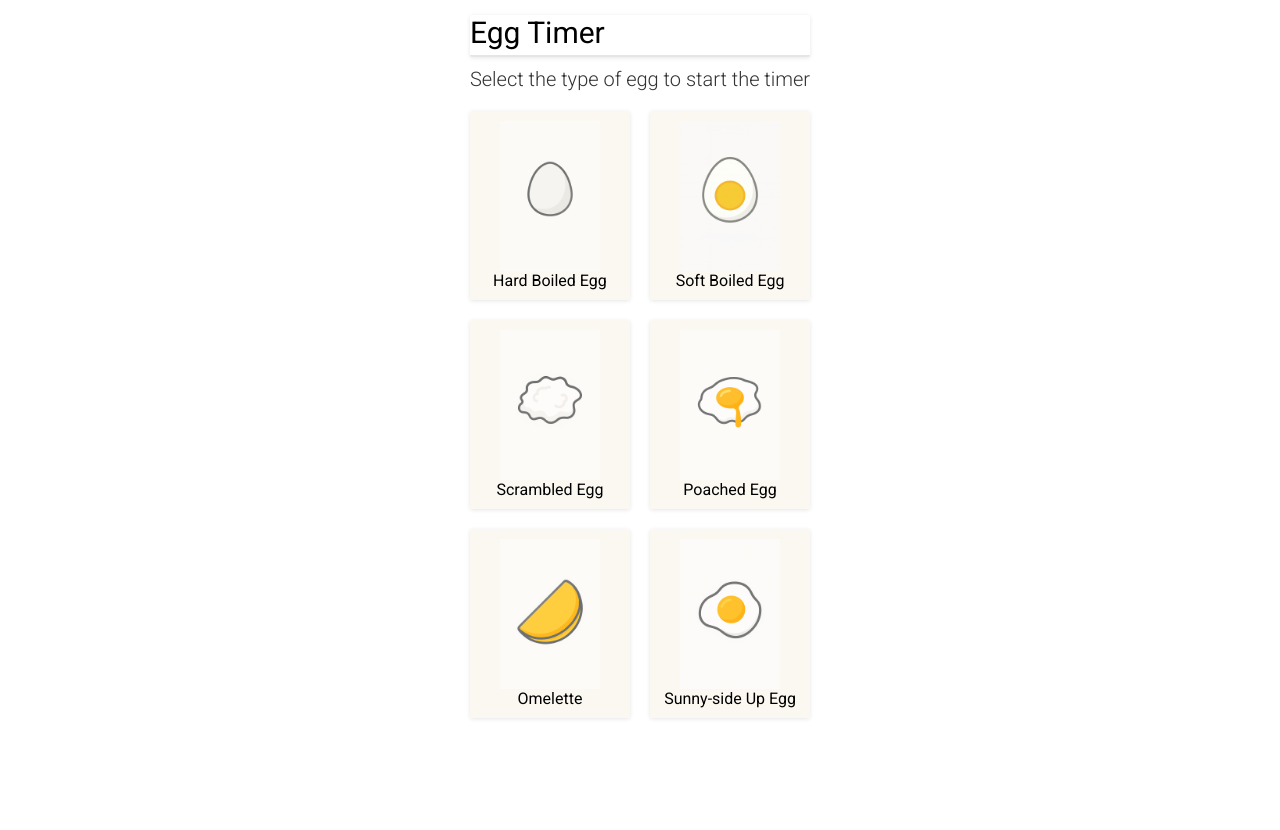
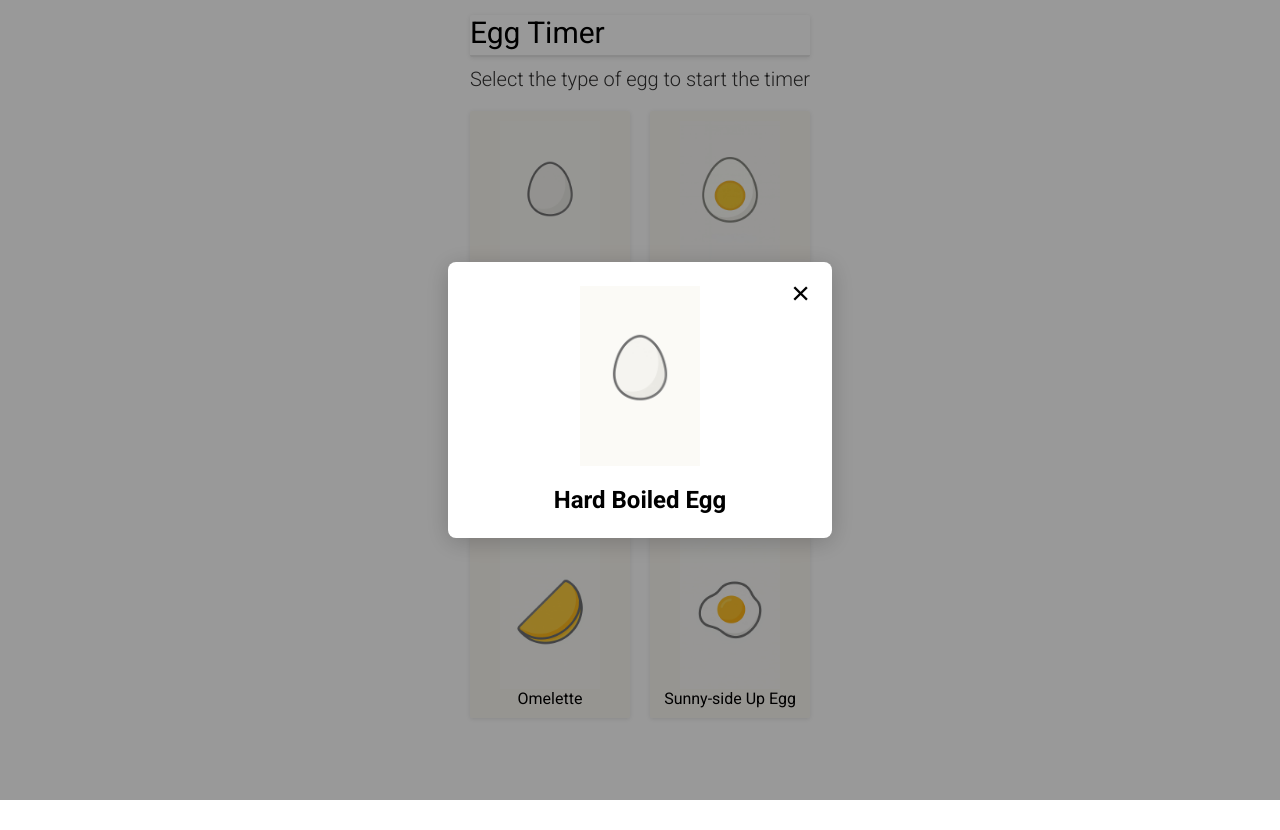
Before and after one commit to MoldovianuHalyna/EggTimer, a React (Vite) app: page / in a window 1280 px wide. Both pictures are taken after a click on the element "Hard Boiled Egg". Built offline with nearby package versions, Linux system fonts and the light colour scheme.

Commit message:
modal added

```diff
--- a/src/components/EggList/Egglist.jsx
+++ b/src/components/EggList/Egglist.jsx
@@ -1,15 +1,43 @@
+import { useState } from "react";
 import EgglistItem from "../EgglistItem/EgglistItem";
 import s from "./EggList.module.css";
+import Modal from "../Modal/Modal";
 
 const Egglist = () => {
+  const [modalOpen, setModalOpen] = useState(false);
+  const [selectedEgg, setSelectedEgg] = useState({ image: "", label: "" });
+
+  const handleItemClick = (image, label) => {
+    setSelectedEgg({ image, label });
+    setModalOpen(true);
+  };
+
+  const eggs = [
+    { image: "/hard-boiled.jpg", label: "Hard Boiled Egg" },
+    { image: "/soft-boiled.jpg", label: "Soft Boiled Egg" },
+    { image: "/scrumbled.jpg", label: "Scrambled Egg" },
+    { image: "/poached.jpg", label: "Poached Egg" },
+    { image: "/omelette.jpg", label: "Omelette" },
+    { image: "/sunny-side-up.jpg", label: "Sunny-side Up Egg" },
+  ];
+
   return (
     <div className={s.egglistContainer}>
-      <EgglistItem image="/hard-boiled.jpg" label="Hard Boiled Egg" />
-      <EgglistItem image="/soft-boiled.jpg" label="Soft Boiled Egg" />
-      <EgglistItem image="/scrumbled.jpg" label="Scrambled Egg" />
-      <EgglistItem image="/poached.jpg" label="Poached Egg" />
-      <EgglistItem image="/omelette.jpg" label="Omelette" />
-      <EgglistItem image="/sunny-side-up.jpg" label="Sunny-side Up Egg" />
+      {eggs.map((egg) => (
+        <EgglistItem
+          key={egg.label}
+          image={egg.image}
+          label={egg.label}
+          onClick={() => handleItemClick(egg.image, egg.label)}
+        />
+      ))}
+
+      <Modal
+        isOpen={modalOpen}
+        onClose={() => setModalOpen(false)}
+        image={selectedEgg.image}
+        label={selectedEgg.label}
+      />
     </div>
   );
 };
--- a/src/components/EgglistItem/EggListItem.module.css
+++ b/src/components/EgglistItem/EggListItem.module.css
@@ -11,6 +11,10 @@
   &:hover {
     transform: scale(1.05);
   }
+  &:active {
+    outline: none;
+    box-shadow: 0 0 0 2px rgba(0, 0, 0, 0.2);
+  }
 }
 
 .image {
--- a/src/components/EgglistItem/EgglistItem.jsx
+++ b/src/components/EgglistItem/EgglistItem.jsx
@@ -1,8 +1,8 @@
 import s from "./EggListItem.module.css";
 
-const EgglistItem = ({ image, label }) => {
+const EgglistItem = ({ image, label, onClick }) => {
   return (
-    <div className={s.egglistItem}>
+    <div className={s.egglistItem} onClick={onClick}>
       <img src={image} alt={label} className={s.image} />
       <span>{label}</span>
     </div>
--- /dev/null
+++ b/src/components/Modal/Modal.jsx
@@ -0,0 +1,36 @@
+import { useEffect } from "react";
+import styles from "./Modal.module.css";
+
+const Modal = ({ isOpen, onClose, image, label }) => {
+  useEffect(() => {
+    const handleKeyDown = (e) => {
+      if (e.key === "Escape") {
+        onClose();
+      }
+    };
+    if (isOpen) {
+      document.addEventListener("keydown", handleKeyDown);
+    }
+
+    return () => {
+      document.removeEventListener("keydown", handleKeyDown);
+    };
+  }, [isOpen, onClose]);
+
+  if (!isOpen) return null;
+
+  return (
+    <div className={styles.overlay} onClick={onClose}>
+      <div className={styles.modal} onClick={(e) => e.stopPropagation()}>
+        <button className={styles.closeBtn} onClick={onClose}>
+          ×
+        </button>
+        <img src={image} alt={label} className={styles.image} />
+        <h2>{label}</h2>
+        {/* Add instructions and Timer component here */}
+      </div>
+    </div>
+  );
+};
+
+export default Modal;
--- /dev/null
+++ b/src/components/Modal/Modal.module.css
@@ -0,0 +1,39 @@
+.overlay {
+  position: fixed;
+  top: 0;
+  left: 0;
+  right: 0;
+  bottom: 0;
+  background: rgba(0, 0, 0, 0.4);
+  display: flex;
+  align-items: center;
+  justify-content: center;
+  z-index: 1000;
+}
+
+.modal {
+  background: #fff;
+  padding: 24px 32px;
+  border-radius: 8px;
+  position: relative;
+  min-width: 320px;
+  max-width: 90vw;
+  box-shadow: 0 4px 24px rgba(0, 0, 0, 0.2);
+  text-align: center;
+}
+
+.closeBtn {
+  position: absolute;
+  top: 12px;
+  right: 16px;
+  background: none;
+  border: none;
+  font-size: 2rem;
+  cursor: pointer;
+}
+
+.image {
+  width: 120px;
+  height: auto;
+  margin-bottom: 16px;
+}
```
Also changed, not shown: src/components/Timer/Timer.jsx (added, +7 -0 lines), src/components/Timer/Timer.module.css (added).
